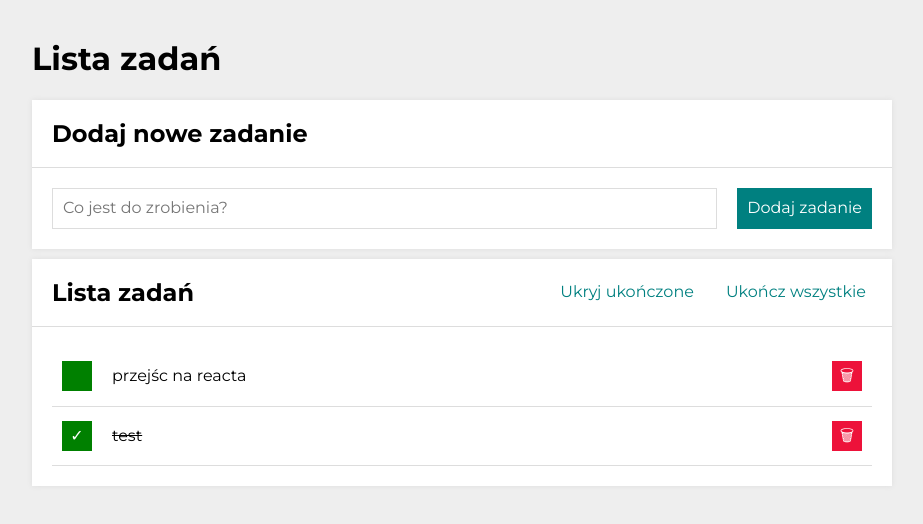
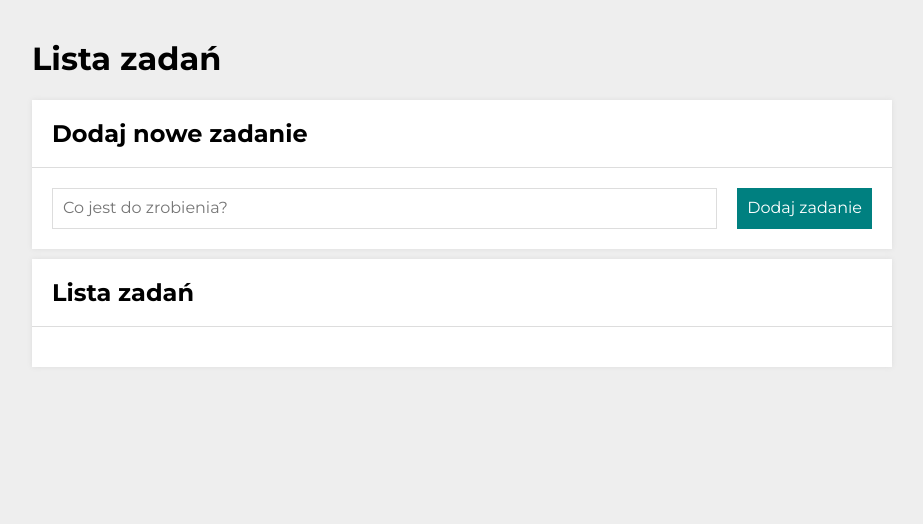
Before and after one commit to krystian-kazmierczak/todo-list-react, a React (Create React App) app: page / in a window 1280 px wide. Shown: the top 524 px of the page, without its empty margins (178-1101 px from the left). Built offline with nearby package versions, Linux system fonts and the light colour scheme.

Commit message:
saving tasks in localStorage

```diff
--- a/src/App.js
+++ b/src/App.js
@@ -1,4 +1,4 @@
-import { useState } from "react";
+import { useState, useEffect } from "react";
 import Form from "./Form";
 import Tasks from "./Tasks";
 import Buttons from "./Buttons";
@@ -8,10 +8,17 @@
 
 function App() {
   const [hideDoneTasks, setHideDoneTasks] = useState(false);
-  const [tasks, setTasks] = useState([
-    { id: 1, content: "przejśc na reacta", done: false },
-    { id: 2, content: "test", done: true },
-  ]);
+
+  const getSavedTasks = () => {
+    const tasksFromLocalStorage = localStorage.getItem("tasks");
+    return tasksFromLocalStorage ? JSON.parse(tasksFromLocalStorage) : [];
+  };
+
+  const [tasks, setTasks] = useState(getSavedTasks);
+
+  useEffect(() => {
+    localStorage.setItem("tasks", JSON.stringify(tasks));
+  }, [tasks]);
 
   const toggleHideDoneTasks = () => {
     setHideDoneTasks((hideDoneTasks) => !hideDoneTasks);
@@ -58,9 +65,7 @@
 
       <Section
         title="Dodaj nowe zadanie"
-        body={
-          <Form addNewTask={addNewTask} />
-        }
+        body={<Form addNewTask={addNewTask} />}
       />
 
       <Section
```
